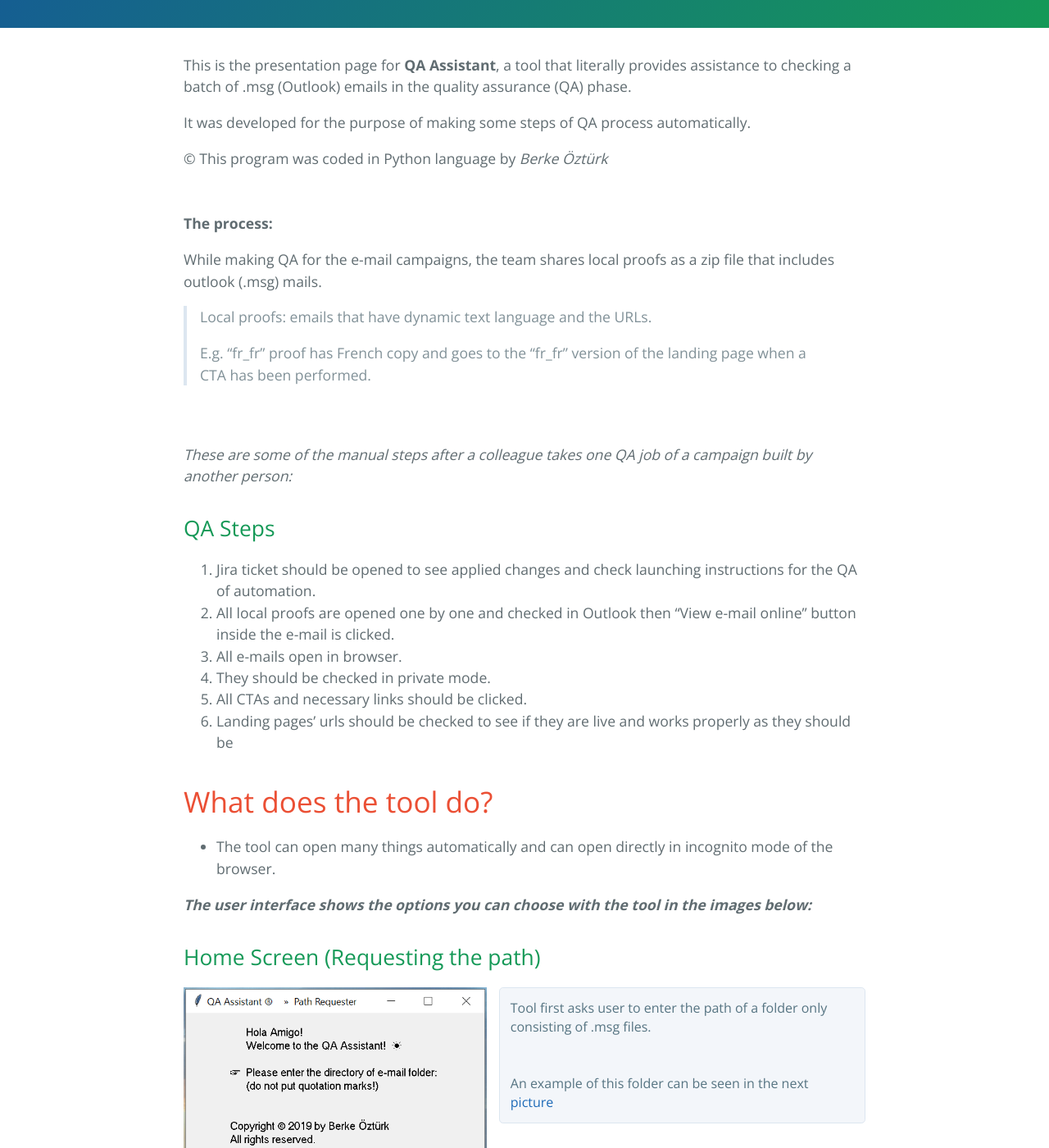
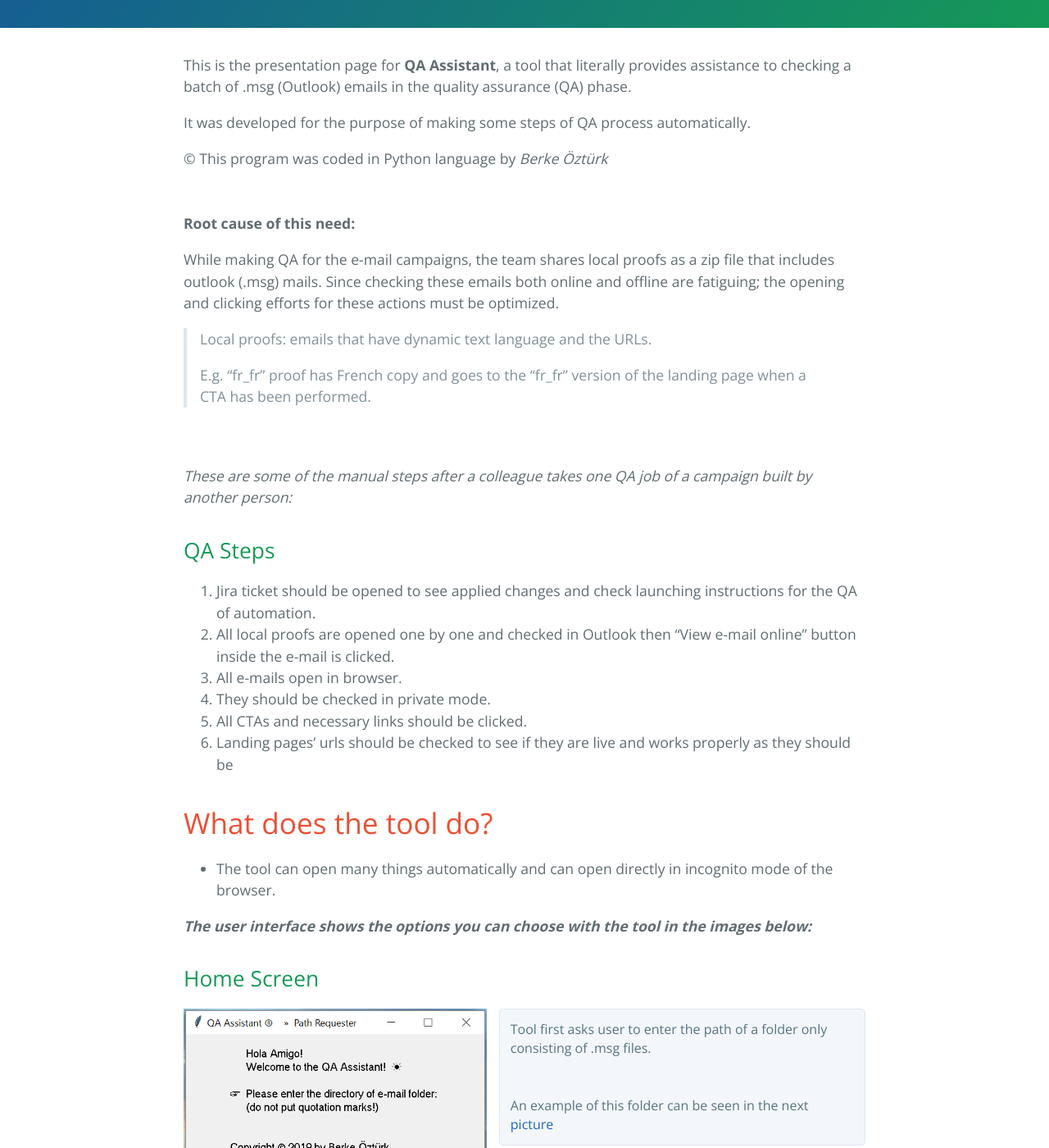
Before and after one commit to berkeozturk/QA-Assistant, a Jekyll site: the page built from index.md, in a window 1280 px wide and 1400 px high, scrolled down 283 px. Shown: the whole window at 82% size. Built offline with Jekyll 4.4.1, drawn with Linux system fonts in a browser that asks for light colours; some of the changed text lies outside the part shown.

Commit message:
Update index.md

```diff
--- a/index.md
+++ b/index.md
@@ -10,9 +10,9 @@
 
 © This program was coded in Python language by _Berke Öztürk_
 <br><br><br>
-**The process:**
+**Root cause of this need:**
 
-While making QA for the e-mail campaigns, the team shares local proofs as a zip file that includes outlook (.msg) mails.
+While making QA for the e-mail campaigns, the team shares local proofs as a zip file that includes outlook (.msg) mails. Since checking these emails both online and offline are fatiguing; the opening and clicking efforts for these actions must be optimized.
 
 > Local proofs: emails that have dynamic text language and the URLs.
 >
@@ -37,7 +37,7 @@
 
 _**The user interface shows the options you can choose with the tool in the images below:**_
 
-##  Home Screen (Requesting the path)
+##  Home Screen
 
 <div style="overflow: auto">
   <img src="/QA-Assistant/assets/images/empty_first.png" alt="empty_first.png" style="max-width: 370px; float: left; margin: 0 15px 15px 0;">
@@ -55,14 +55,14 @@
 >
 > At this point, you can refresh your knowledge by reading required <a href="#qa_steps">QA Steps</a> again.
 
-<p style="padding-top: 1px" id="folder"></p>
-## Start the program
+<p style="padding-top: 1px"></p>
+## Starting the program
 
 <div style="overflow: auto">
   <img src="/QA-Assistant/assets/images/filled_first.png" alt="filled_first.png" style="max-width: 370px; float: left; margin: 0 15px 15px 0;">
   <p style="color: #567482; background-color: #f3f6fa; border: solid 1px #dce6f0; padding: 0.8rem; overflow: auto; font-size: 16px; line-height: 1.45; border-radius: 0.3rem; margin:0">Copy the path of the folder by clicking inside the location bar.<br><br> Paste the path to the input row.<br><br>Then press OK.</p>
 </div>
-<p style="padding-top: 1px" id="folder"></p>
+<p style="padding-top: 1px"></p>
 ## QA Options
 
 <div style="overflow: auto">
@@ -84,18 +84,18 @@
 *   Opening order is same as how they are arranged inside the sample folder.
 
 
-> _Open CTA Links_
+> #### _Open CTA Links_
 >
 
 *   Links of the clickable elements in the e-mail are opened.
 *   Multiple links can be opened all at once by a comma separator.
 *   CTA number 1 means the first clickable element in the email.
 
-#### Header 5
+#### Example cases
 
-1.  This is an ordered list following a header.
-2.  This is an ordered list following a header.
-3.  This is an ordered list following a header.
+1.  One can directly test if the campaign's landing page is live for every local.
+2.  One can check mobile-view of the emails directly in incognito mode.
+3.  When both View E-mails Online and Open CTA Links are checked; it opens one e-mail one landing page subsequently.
 
 ###### Header 6
 
```
